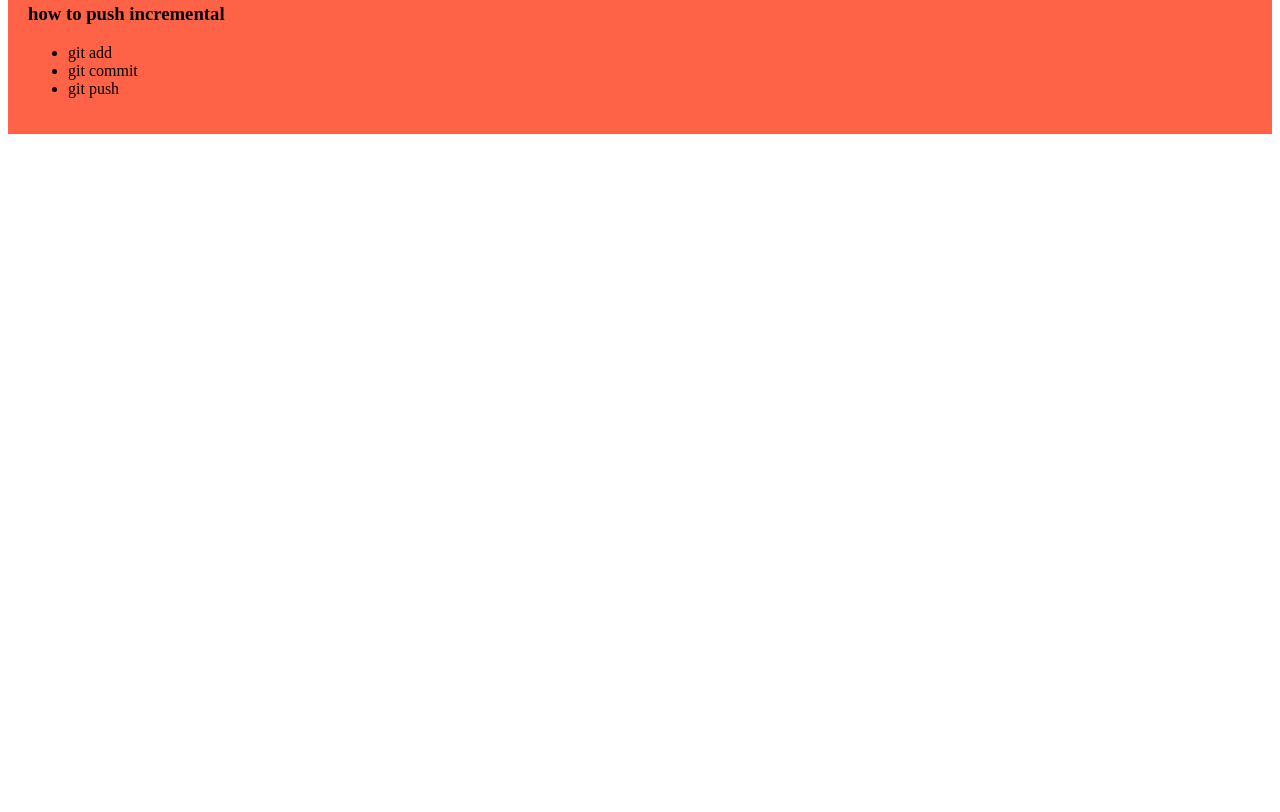
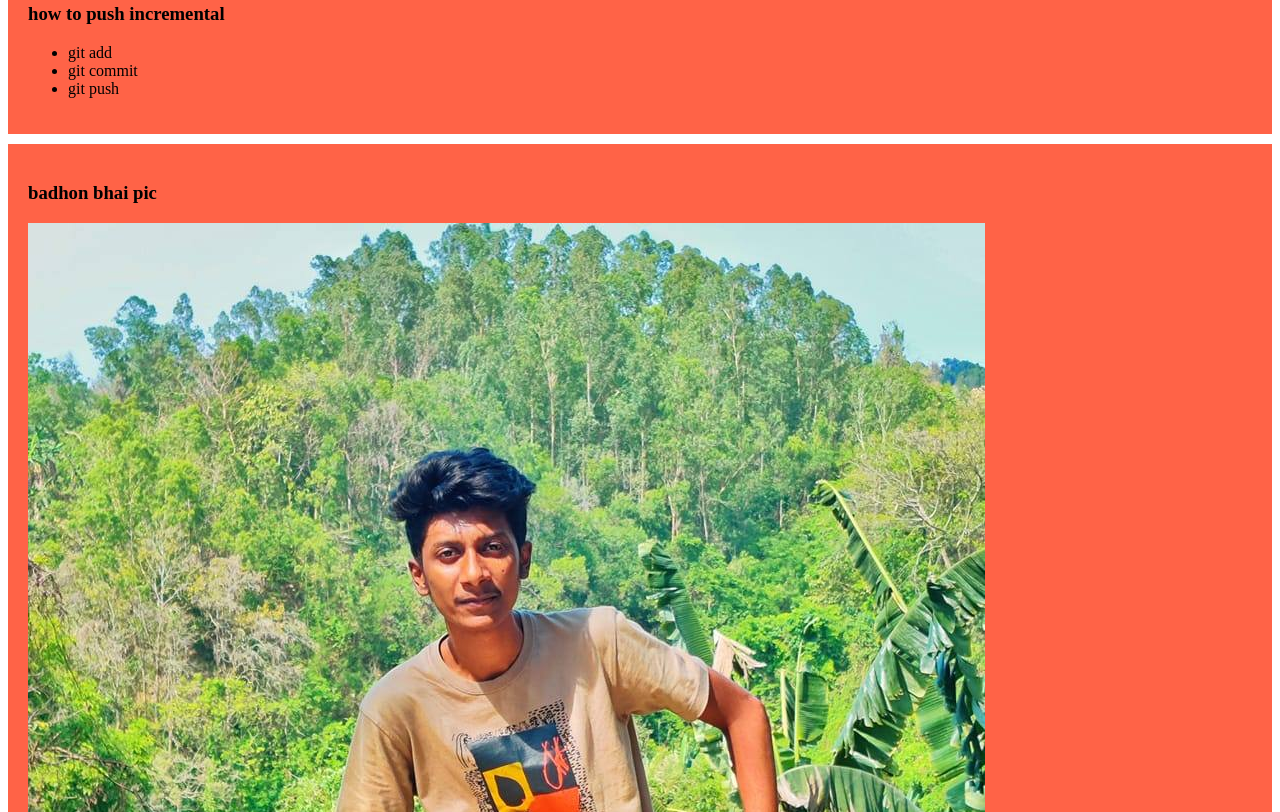
Before and after one commit to Musfiq28/my-simple-websit, a plain HTML site: page index.html in a window 1280 px wide. Shown: the part 528-1340 px from the top of the page. Before the commit the page ends 800 px from the top, so only its background shows below. Drawn offline with Linux system fonts and the light colour scheme.

Commit message:
added the badhon bhai pic

```diff
--- a/index.html
+++ b/index.html
@@ -28,5 +28,9 @@
             <li>git push</li>
         </ul>
     </div>
+    <div>
+        <h3>badhon bhai pic</h3>
+        <img src="images/BA.jpg">
+    </div>
 </html>
 </body>
```
Also changed, not shown: images/BA.jpg (added).
